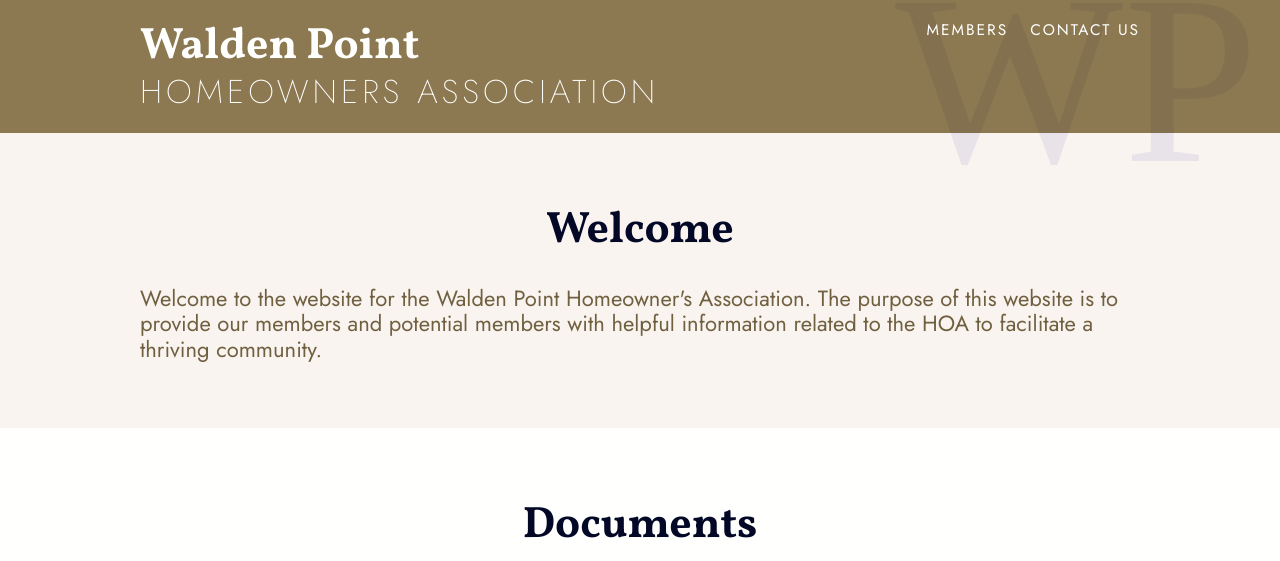
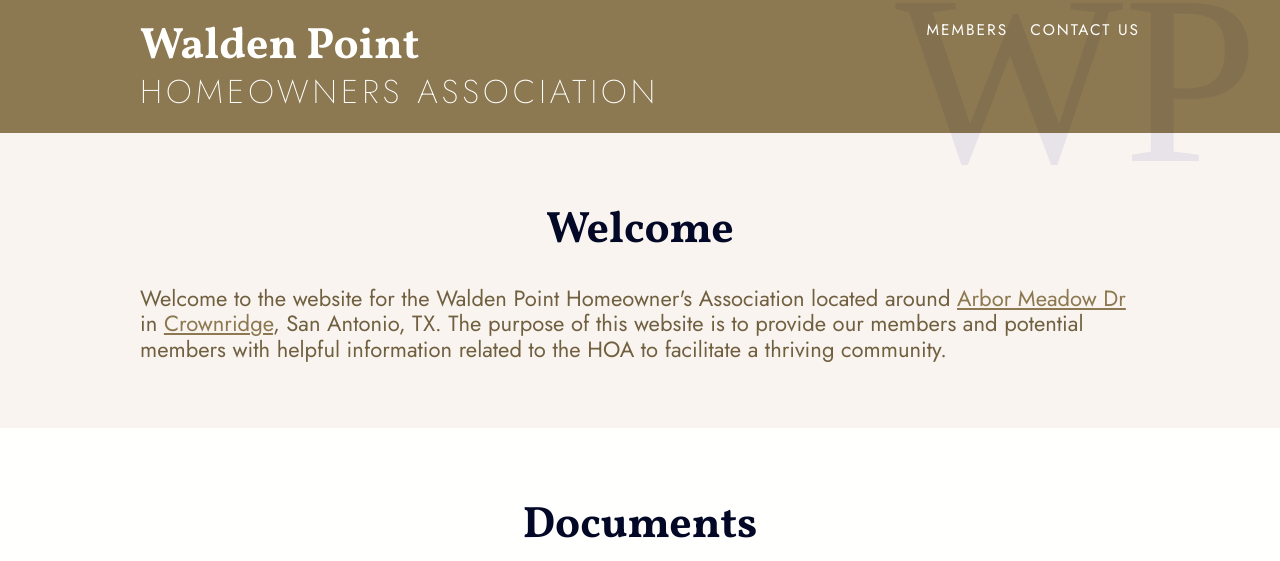
Before and after one commit to cskeeters/waldenpoint_www, a PHP site: template app/view/index.twig in a window 1280 px wide. Shown: the top 561 px of the page. Run offline with PHP 8.4, Linux system fonts and the light colour scheme; the template is opened without the code that fills it, so the values that code supplies are empty; some libraries are stand-ins or nearby versions.

Commit message:
Adds location of the HOA

```diff
--- a/app/view/index.twig
+++ b/app/view/index.twig
@@ -5,7 +5,7 @@
         <main>
             <h1>Welcome</h1>
             <p>
-                Welcome to the website for the Walden Point Homeowner's Association.  The purpose of this website is to provide our members and potential members with helpful information related to the HOA to facilitate a thriving community.
+                Welcome to the website for the Walden Point Homeowner's Association located around <a href="https://www.google.com/maps/place/Arbor+Mdw+Dr,+San+Antonio,+TX+78256/@29.6176673,-98.6168358,17z/data=!3m1!4b1!4m6!3m5!1s0x865c6433406d2073:0xa33718e29c1c5bae!8m2!3d29.6176627!4d-98.6142609!16s%2Fg%2F11s35nf02v">Arbor Meadow Dr</a> in <a href="https://www.google.com/maps/place/Crownridge+of+Texas,+San+Antonio,+TX/@29.6147935,-98.620042,15z/data=!3m1!4b1!4m6!3m5!1s0x865c65cdb82eac3b:0x4c4246753897e5e4!8m2!3d29.6142676!4d-98.6174418!16s%2Fg%2F1vn_zcn_">Crownridge</a>, San Antonio, TX.  The purpose of this website is to provide our members and potential members with helpful information related to the HOA to facilitate a thriving community.
             </p>
         </main>
     </div>
```
